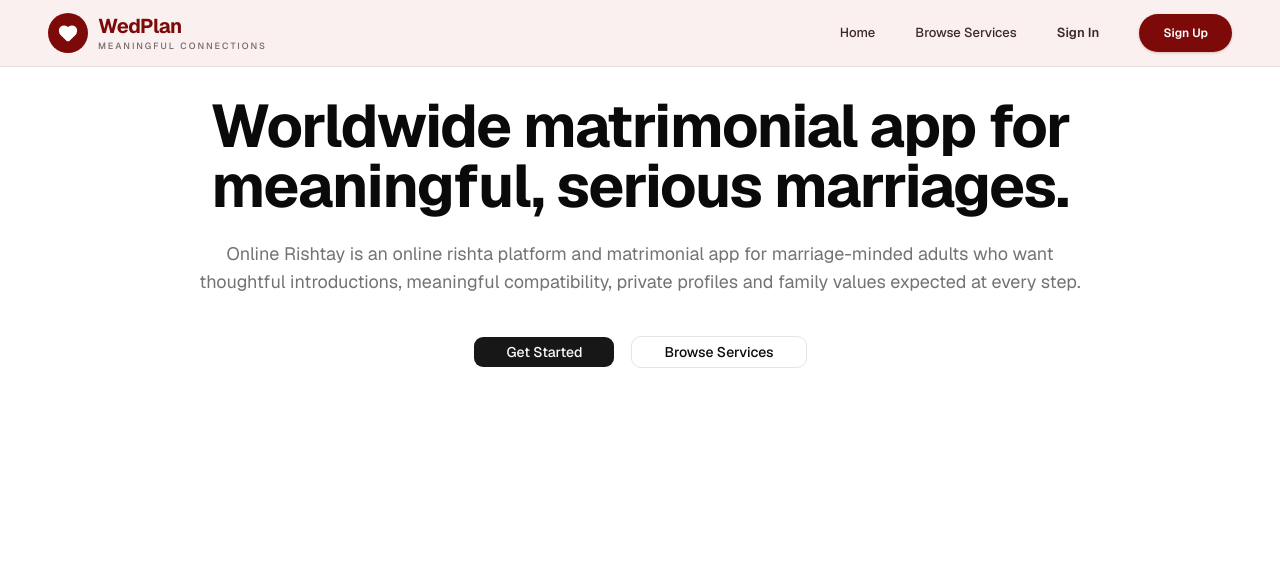
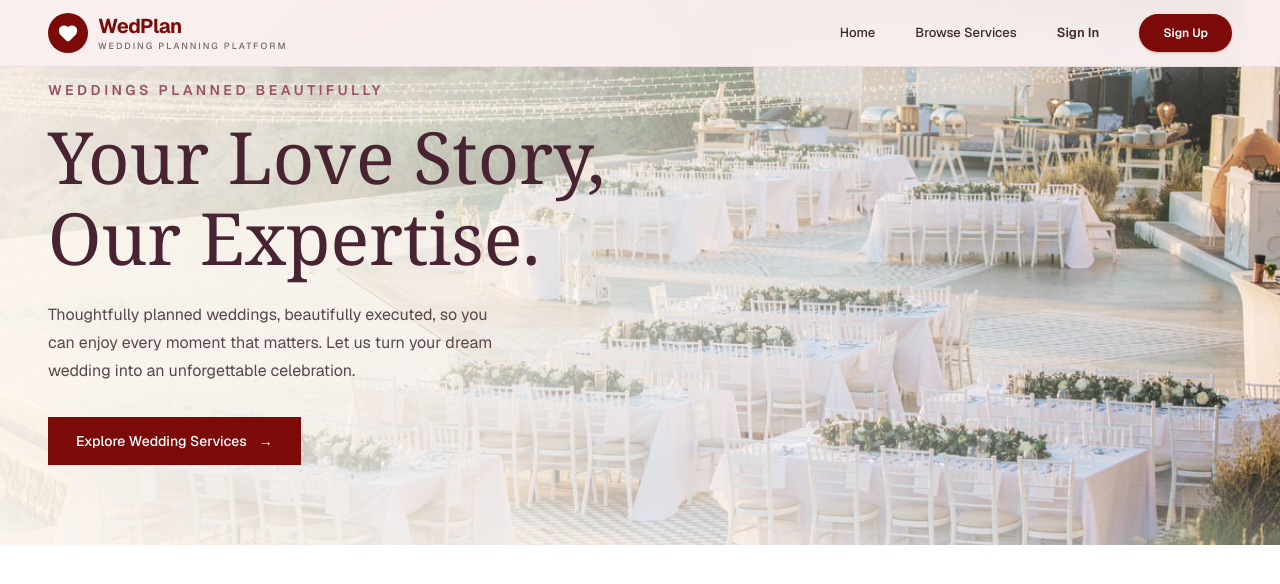
Before and after one commit to mukti9537-oss/wedplan-client, a Next.js app: page / in a window 1280 px wide. Shown: the top 584 px of the page. Built offline with nearby package versions, Linux system fonts and the light colour scheme.

Commit message:
create Banner section

```diff
--- a/app/layout.tsx
+++ b/app/layout.tsx
@@ -23,7 +23,9 @@ export default function RootLayout({
       className={cn("antialiased", fontMono.variable, "font-sans", geist.variable)}
     >
       <body>
-        <ThemeProvider>{children}</ThemeProvider>
+        <ThemeProvider>
+          {children}
+          </ThemeProvider>
       </body>
     </html>
   )
--- a/app/page.tsx
+++ b/app/page.tsx
@@ -1,27 +1,13 @@
+import Banner from "@/components/Banner"
 import { Navbar } from "@/components/navbar"
-import { Button } from "@/components/ui/button"
+
 
 export default function Page() {
   return (
     <div className="flex min-h-svh flex-col">
       <Navbar />
-      <main className="flex-1 pt-24 px-4 md:px-8 lg:px-12">
-        <div className="max-w-4xl mx-auto text-center">
-          <h1 className="text-4xl md:text-6xl font-bold tracking-tight">
-            Worldwide matrimonial app for meaningful, serious marriages.
-          </h1>
-          <p className="mt-6 text-lg text-muted-foreground">
-            Online Rishtay is an online rishta platform and matrimonial app for
-            marriage-minded adults who want thoughtful introductions, meaningful
-            compatibility, private profiles and family values expected at every step.
-          </p>
-          <div className="mt-10 flex flex-col sm:flex-row gap-4 justify-center">
-            <Button className="px-8 py-3">Get Started</Button>
-            <Button variant="outline" className="px-8 py-3">
-              Browse Services
-            </Button>
-          </div>
-        </div>
+      <main>
+         <Banner />
       </main>
     </div>
   )
--- /dev/null
+++ b/components/Banner.tsx
@@ -0,0 +1,53 @@
+import Link from "next/link";
+
+const Banner = () => {
+  return (
+    <section
+      className="relative flex min-h-[480] items-center overflow-hidden bg-cover bg-center bg-no-repeat sm:min-h-[550] lg:min-h-[600]"
+      style={{
+        backgroundImage: `
+          linear-gradient(
+            90deg,
+            rgba(255, 248, 240, 0.92) 0%,
+            rgba(255, 248, 240, 0.72) 40%,
+            rgba(255, 248, 240, 0.08) 100%
+          ),
+          url('/images/wedding-banner.png')
+        `,
+      }}
+    >
+      <div className="relative z-10 mx-auto w-full max-w-7xl px-5 py-20 sm:px-8 lg:px-12">
+        <div className="max-w-xl">
+          <p className="mb-4 text-xs font-semibold uppercase tracking-[0.25em] text-[#9b5264] sm:text-sm">
+            Weddings Planned Beautifully
+          </p>
+
+          <h1 className="font-serif text-4xl leading-[1.12] text-[#482433] sm:text-5xl md:text-6xl lg:text-7xl">
+            Your Love Story,
+            <br />
+            Our Expertise.
+          </h1>
+
+          <p className="mt-6 max-w-md text-sm leading-7 text-[#59464a] sm:text-base">
+            Thoughtfully planned weddings, beautifully executed, so you can
+            enjoy every moment that matters. Let us turn your dream wedding
+            into an unforgettable celebration.
+          </p>
+
+          <Link
+            href="#services"
+            className="mt-8 inline-flex items-center gap-3 bg-[#7C0A09] px-7 py-3.5 text-sm font-medium text-white transition-all duration-300 hover:bg-[#703447] hover:shadow-lg"
+          >
+            Explore Wedding Services
+            <span aria-hidden="true">→</span>
+          </Link>
+        </div>
+      </div>
+
+      {/* Decorative bottom gradient */}
+      <div className="absolute inset-x-0 bottom-0 h-20 bg-linear-to-t from-[#fffaf6]/30 to-transparent" />
+    </section>
+  );
+};
+
+export default Banner;
--- a/components/navbar.tsx
+++ b/components/navbar.tsx
@@ -48,7 +48,7 @@ export function Navbar() {
                 WedPlan
               </span>
               <span className="text-[9px] font-medium tracking-[2px] text-[#766766] uppercase">
-                Meaningful Connections
+                Wedding Planning Platform
               </span>
             </div>
 
```
Also changed, not shown: public/images/wedding-banner.png (added).
